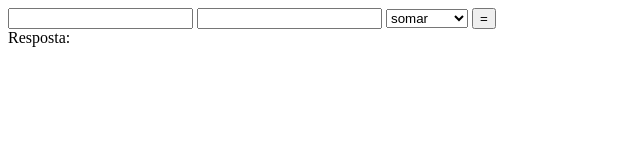
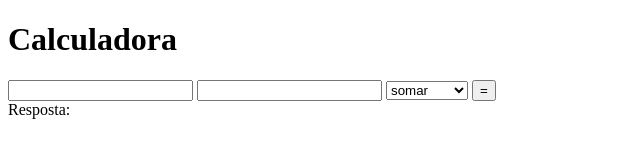
Before and after one commit to Ian0Santos/Trabalhos-anteriores, a plain HTML site: page index.html in a window 1280 px wide. Shown: the whole page, without its empty margins (0-640 px from the left). Drawn offline with Linux system fonts and the light colour scheme.

Commit message:
Add files via upload

```diff
--- a/index.html
+++ b/index.html
@@ -7,7 +7,8 @@
     <link rel="stylesheet" href="estiloex2.css">
 </head>
 <body>
-</div>
+            <h1>Calculadora</h1>
+        </div>
 
     <input id="campo1" type=text>
     <input id="campo2" type=text>
@@ -23,5 +24,4 @@ Resposta:<div id="resposta"> </div>
 
     <script src="Jsdaaulaex2.js"></script>
 </body>
-
 </html>
```
